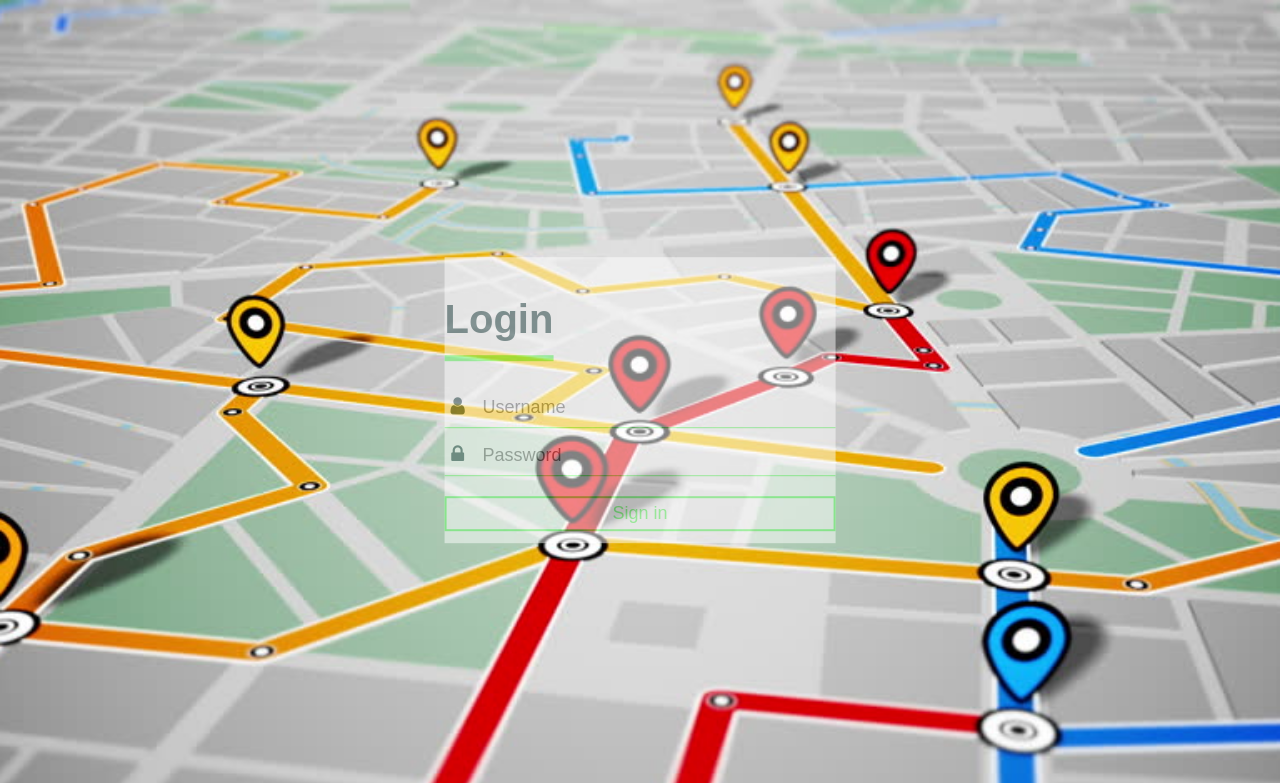
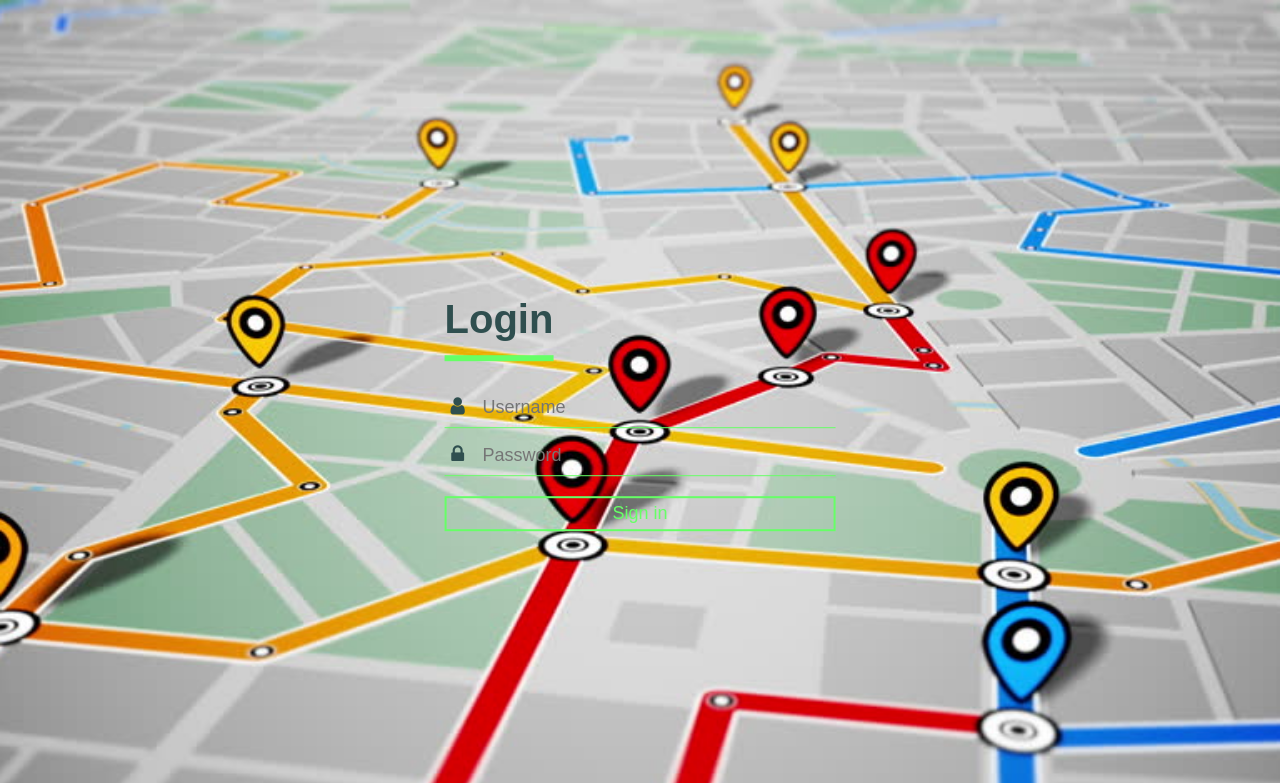
Before and after one commit to xverdad/Web-Emergency, a PHP site: page /logIn.html in a window 1280 px wide. Shown: the top 783 px of the page. Run offline with PHP 8.4, Linux system fonts and the light colour scheme.

Commit message:
fixed the login opacity

```diff
--- a/LogIn/logInStyle.css
+++ b/LogIn/logInStyle.css
@@ -10,7 +10,7 @@ body, html {
 
 .login-box{
     background-color:white;
-    opacity: 0.5;
+    background: transparent;
     width: center;
     position: absolute;
     top: 50%;
```
